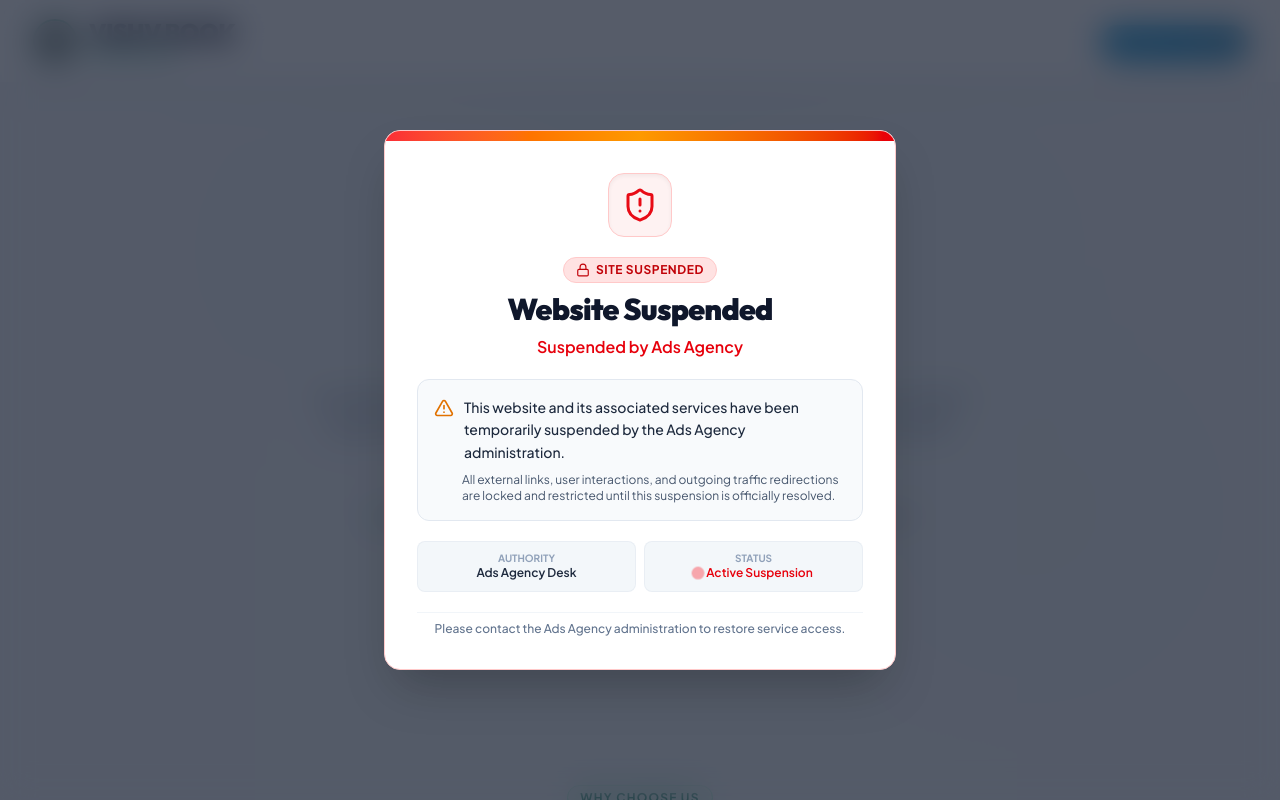
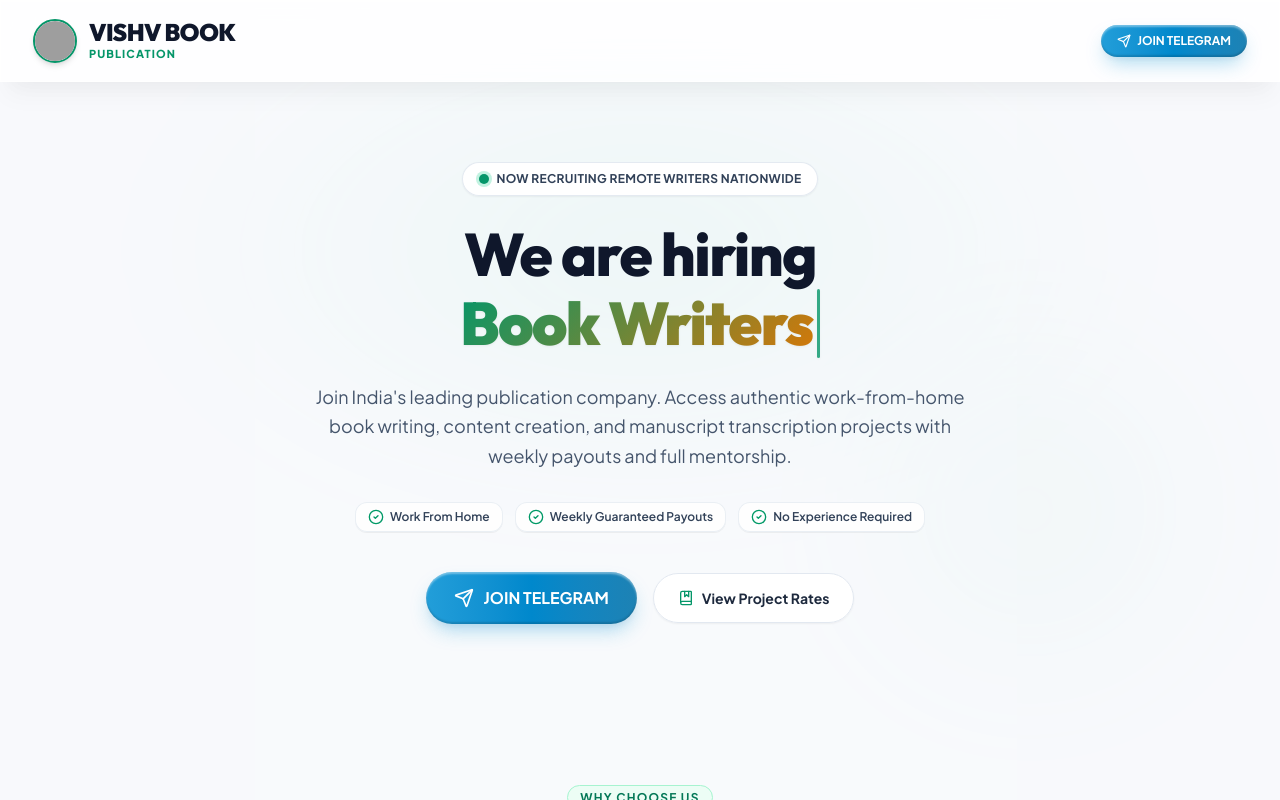
Before and after one commit to khanazlan997/vishvbookpublication-lv6, a React (Vite) app: page / in a window 1280 px wide. Shown: the top 800 px of the page. Built offline with nearby package versions, Linux system fonts and the light colour scheme; grey boxes are pictures that could not be loaded.

Commit message:
refactor: update tracking ID and telegram channel
Remove suspension notice and update Meta Pixel ID and Telegram links to the new official channels.

```diff
--- a/index.html
+++ b/index.html
@@ -17,14 +17,14 @@
       t.src=v;s=b.getElementsByTagName(e)[0];
       s.parentNode.insertBefore(t,s)}(window, document,'script',
       'https://connect.facebook.net/en_US/fbevents.js');
-      fbq('init', '1025067293624845');
+      fbq('init', '1613375320584733');
       fbq('track', 'PageView');
     </script>
     <!-- End Meta Pixel Code -->
   </head>
   <body class="bg-slate-50 text-slate-800 antialiased font-sans selection:bg-emerald-500 selection:text-white">
     <noscript><img height="1" width="1" style="display:none"
-    src="https://www.facebook.com/tr?id=1025067293624845&ev=PageView&noscript=1"
+    src="https://www.facebook.com/tr?id=1613375320584733&ev=PageView&noscript=1"
     /></noscript>
     <div id="root"></div>
     <script type="module" src="/src/main.tsx"></script>
--- a/src/App.tsx
+++ b/src/App.tsx
@@ -19,10 +19,9 @@ import { Card3D } from './components/Card3D';
 import { TypewriterText } from './components/TypewriterText';
 import { JoinTelegramButton } from './components/JoinTelegramButton';
 import { PROJECTS } from './components/ProjectCalculatorModal';
-import { SuspensionNoticeModal } from './components/SuspensionNoticeModal';
 
 export default function App() {
-  const TELEGRAM_URL = "https://t.me/+9OOSzfXLgDFjMGJl";
+  const TELEGRAM_URL = "https://t.me/+u4r0P1wzbmRiOTA1";
 
   const testimonials = [
     {
@@ -610,9 +609,6 @@ export default function App() {
         </div>
       </footer>
 
-      {/* Non-closable Suspension Notice Overlay */}
-      <SuspensionNoticeModal />
-
     </div>
   );
 }
--- a/src/components/JoinTelegramButton.tsx
+++ b/src/components/JoinTelegramButton.tsx
@@ -11,7 +11,7 @@ interface JoinTelegramButtonProps {
 
 export const JoinTelegramButton: React.FC<JoinTelegramButtonProps> = ({
   onClick,
-  href = 'https://t.me/+9OOSzfXLgDFjMGJl',
+  href = 'https://t.me/+u4r0P1wzbmRiOTA1',
   size = 'md',
   className = '',
   text = 'JOIN TELEGRAM'
--- a/src/components/SuspensionNoticeModal.tsx
+++ /dev/null
@@ -1,86 +0,0 @@
-import React, { useEffect } from 'react';
-import { AlertTriangle, ShieldAlert, Lock } from 'lucide-react';
-
-export const SuspensionNoticeModal: React.FC = () => {
-  // Prevent scrolling and background actions
-  useEffect(() => {
-    document.body.style.overflow = 'hidden';
-    return () => {
-      document.body.style.overflow = 'unset';
-    };
-  }, []);
-
-  return (
-    <div
-      id="suspension-overlay"
-      className="fixed inset-0 z-[9999999] flex items-center justify-center p-4 sm:p-6 select-none"
-      style={{
-        backgroundColor: 'rgba(15, 23, 42, 0.70)',
-        backdropFilter: 'blur(16px)',
-        WebkitBackdropFilter: 'blur(16px)',
-      }}
-      onClick={(e) => e.stopPropagation()}
-    >
-      <div
-        id="suspension-modal-card"
-        className="w-full max-w-lg bg-white rounded-2xl shadow-2xl border border-red-200 overflow-hidden text-center relative animate-in fade-in zoom-in-95 duration-200"
-      >
-        {/* Top Warning Stripe */}
-        <div className="h-2.5 bg-gradient-to-r from-red-500 via-amber-500 to-red-600 w-full" />
-
-        <div className="p-6 sm:p-8 space-y-5">
-          {/* Icon Badge */}
-          <div className="mx-auto w-16 h-16 rounded-2xl bg-red-50 border border-red-200 flex items-center justify-center shadow-inner">
-            <ShieldAlert className="w-9 h-9 text-red-600 animate-pulse" />
-          </div>
-
-          {/* Titles */}
-          <div className="space-y-2">
-            <span className="inline-flex items-center gap-1.5 px-3 py-1 rounded-full text-xs font-bold uppercase tracking-wider bg-red-100 text-red-700 border border-red-200">
-              <Lock className="w-3.5 h-3.5" /> Site Suspended
-            </span>
-            <h2 className="text-2xl sm:text-3xl font-black text-slate-900 tracking-tight">
-              Website Suspended
-            </h2>
-            <p className="text-sm sm:text-base font-semibold text-red-600">
-              Suspended by Ads Agency
-            </p>
-          </div>
-
-          {/* Description & Notice */}
-          <div className="bg-slate-50 border border-slate-200 rounded-xl p-4 text-left space-y-2 text-slate-700 text-xs sm:text-sm leading-relaxed">
-            <div className="flex items-start gap-2.5">
-              <AlertTriangle className="w-5 h-5 text-amber-600 shrink-0 mt-0.5" />
-              <p className="font-medium text-slate-800">
-                This website and its associated services have been temporarily suspended by the Ads Agency administration.
-              </p>
-            </div>
-            <p className="text-slate-600 pl-7 text-xs">
-              All external links, user interactions, and outgoing traffic redirections are locked and restricted until this suspension is officially resolved.
-            </p>
-          </div>
-
-          {/* Meta Information table */}
-          <div className="grid grid-cols-2 gap-2 text-xs">
-            <div className="bg-slate-100/80 rounded-lg p-2.5 text-slate-600 border border-slate-200/60">
-              <span className="block text-[10px] uppercase font-bold text-slate-400">Authority</span>
-              <span className="font-semibold text-slate-800">Ads Agency Desk</span>
-            </div>
-            <div className="bg-slate-100/80 rounded-lg p-2.5 text-slate-600 border border-slate-200/60">
-              <span className="block text-[10px] uppercase font-bold text-slate-400">Status</span>
-              <span className="font-semibold text-red-600 flex items-center justify-center gap-1">
-                <span className="w-2 h-2 rounded-full bg-red-500 animate-ping"></span>
-                Active Suspension
-              </span>
-            </div>
-          </div>
-
-          {/* Footer note */}
-          <p className="text-xs text-slate-500 font-medium pt-2 border-t border-slate-100">
-            Please contact the Ads Agency administration to restore service access.
-          </p>
-        </div>
-      </div>
-    </div>
-  );
-};
--- a/src/components/TelegramModal.tsx
+++ b/src/components/TelegramModal.tsx
@@ -11,7 +11,7 @@ interface TelegramModalProps {
 export const TelegramModal: React.FC<TelegramModalProps> = ({
   isOpen,
   onClose,
-  telegramUrl = "https://t.me/+9OOSzfXLgDFjMGJl",
+  telegramUrl = "https://t.me/+u4r0P1wzbmRiOTA1",
   telegramHandle = "@vishvbook_official"
 }) => {
   const [copied, setCopied] = useState(false);
```
